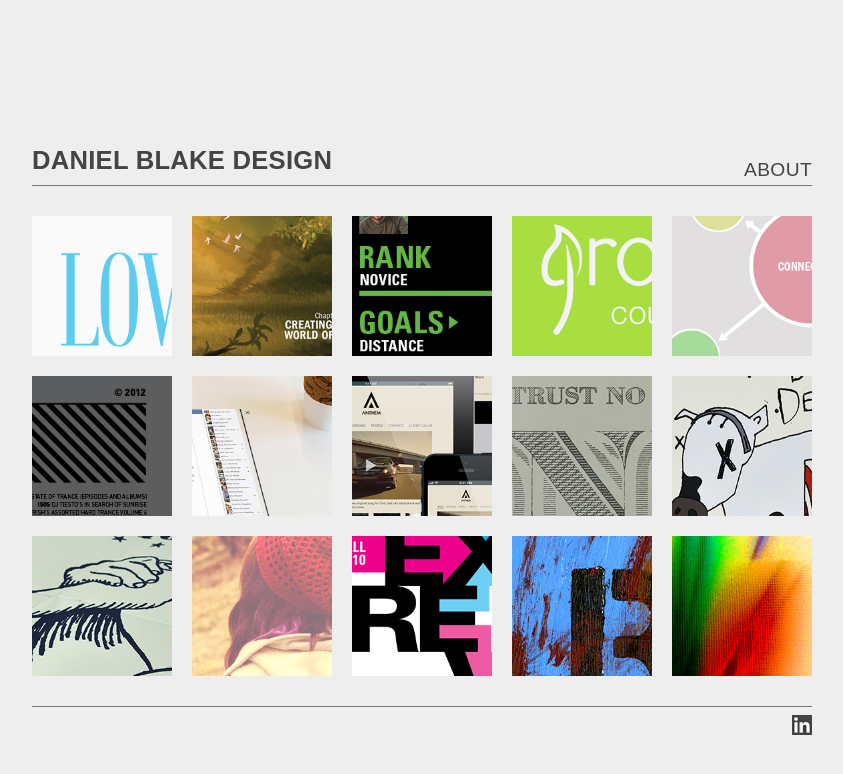
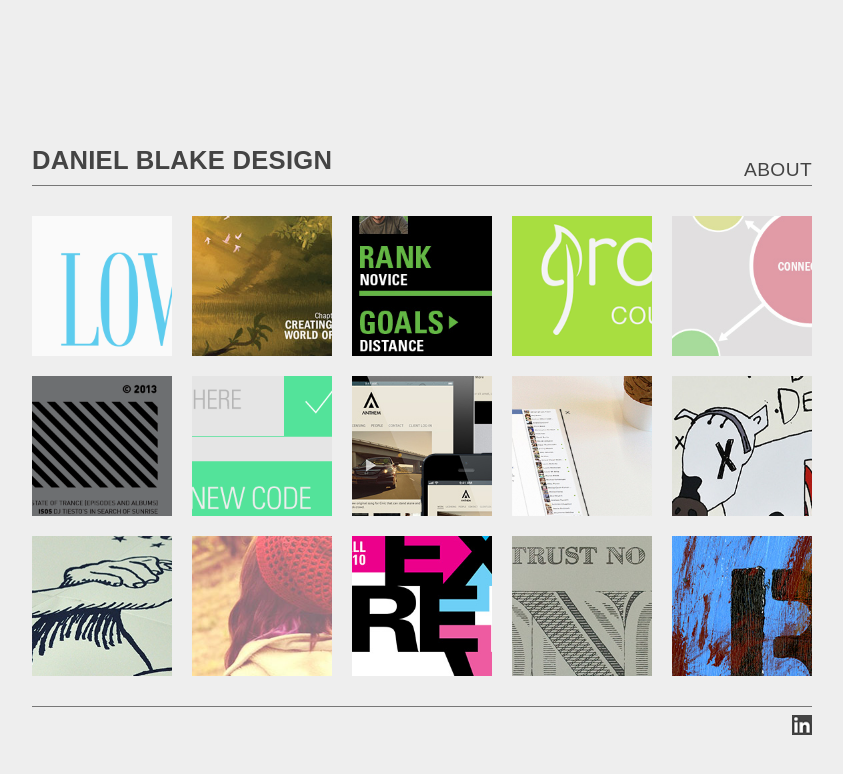
Before and after one commit to dmbdesignpdx/dmbdesignpdx.github.io, a Jekyll site: the page built from index.html, in a window 1280 px wide. Shown: the top 774 px of the page, without its empty margins (218-1061 px from the left). Built offline with Jekyll 4.4.1, drawn with Linux system fonts in a browser that asks for light colours; nearby versions of some CDN libraries; some web fonts are replaced; Markdown is read by kramdown in place of the engine named in the settings.

Commit message:
updated locally

```diff
--- a/index.html
+++ b/index.html
@@ -41,10 +41,10 @@ layout: default
 <!--  second row  -->
 
 <div id="6" class="thumbBox" name="dig"  data-title="DJ Lofy Presents Essential Favorites Digital Package: Album art and song listing pdf" data-images="ef-cover.png,ef-pdf-1.png,ef-pdf-2.png,ef-pdf-3.png"><span>Digital Album Art Design</span>
-	<img src="images/essentialsThumb.gif" id="ti3" width="auto" height="100%" />
+	<img src="images/efThumb.gif" id="ti3" width="auto" height="100%" />
 </div>
-<div id="7" class="thumbBox" name="dig" data-title="Interactive Coffee Table Concept" data-images="CT-1.jpg,CT-2.jpg,CT-3.jpg,CT-4.jpg,CT-5.jpg"><span>Digital Design Interactive Coffee Table Concept</span>
-	<img src="images/CTThumb.jpg" id="ti7" width="auto" height="100%" class="poster" />
+<div id="7" class="thumbBox" data-title="ParkWare App Design" data-images="park-1.jpg,park-2.jpg,park-3.jpg,park-4.jpg,park-5.jpg,park-6.jpg"><span>Digital Design ParkWare App</span>
+	<img src="images/parkThumb.gif" id="ti7" width="auto" height="100%" class="digital" />
 	<div class="projInfo">
 		<p class="pinfo">Digital<br>Album<br>Art +<br>PDF</p>
 	</div>
@@ -52,11 +52,11 @@ layout: default
 <div id="8" class="thumbBox" name="dig" data-title="Anthem Audio Arts Website Redesign" data-images="anthem.jpg"><span> Digital Design Anthem Website</span>
 	<img src="images/anthemThumb.jpg" id="ti8" width="auto" height="100%" class="digital" />
 	<div class="projInfo">
-		<p class="pinfo">Interactive<br>Coffee<br>Table<br>Concept</p>
+		<p class="pinfo">ParkWare<br>App</p>
 	</div>
 </div>
-<div id="9" class="thumbBox" name="poster"  data-title="If You See Something, Say Something Poster" data-images="IfyouFull.jpg"><span>Poster Design Screenprint</span>
-	<img src="images/ifyouThumb.jpg" id="ti9" width="auto" height="100%" class="advertising" />
+<div id="9" class="thumbBox" name="dig" data-title="Interactive Coffee Table Concept" data-images="CT-1.jpg,CT-2.jpg,CT-3.jpg,CT-4.jpg,CT-5.jpg"><span>Digital Design Interactive Coffee Table Concept</span>
+	<img src="images/CTThumb.jpg" id="ti9" width="auto" height="100%" class="advertising" />
 	<div id="second" class="projInfo">
 		<p class="pinfo">Civilwarland<br>In<br>Bad<br>Decline</p>
 	</div>
@@ -67,7 +67,7 @@ layout: default
 <div id="10" class="thumbBox" name="packid"  data-title="Civilwarland In Bad Decline" data-images="civil1.jpg,civil2.jpg,civil3.jpg"><span>Book Packaging Design</span>
 	<img src="images/civilThumb.jpg" id="ti10" width="auto" height="100%" class="packaging" />
 	<div class="projInfo">
-		<p class="pinfo">Trust<br>No<br>One</p>
+		<p class="pinfo">Interactive<br>Coffee<br>Table<br>Concept</p>
 	</div>
 </div>
 
@@ -88,19 +88,19 @@ layout: default
 		<p class="pinfo">Bailey's<br>Beanies<br>Website</p>
 	</div>
 </div>
-<div id="14" class="thumbBox" name="misc"  data-title="Ink + Paint Pieces" data-images="paint1.jpg,paint2.jpg,paint3.jpg"><span>Paintings</span>
-	<img src="images/paintThumb.jpg" id="ti14" width="auto" height="100%" class="misc" />
+<div id="14" class="thumbBox" name="poster"  data-title="If You See Something, Say Something Poster" data-images="IfyouFull.jpg"><span>Poster Design Screenprint</span>
+	<img src="images/ifyouThumb.jpg" id="ti14" width="auto" height="100%" class="misc" />
 	<div id="second" class="projInfo">
-		<p class="pinfo">Experimental<br>Photography</p>
+		<p class="pinfo">Ink +<br>Paint</p>
 	</div>
 	<div class="projInfo">
-		<p class="pinfo">Senior<br>Exit<br>Review</p>
+		<p class="pinfo">Senior<br>Exit<br>Review<br>Poster</p>
 	</div>
 </div>
-<div id="15" class="thumbBox" name="misc"  data-title="Experimental Photography" data-images="photo1.jpg,photo2.jpg,photo3.jpg"><span>Photography</span>
-	<img src="images/photoThumb.jpg" id="ti15" width="auto" height="100%" class="misc" />
+<div id="15" class="thumbBox" name="misc"  data-title="Ink + Paint Pieces" data-images="paint1.jpg,paint2.jpg,paint3.jpg"><span>Paintings</span>
+	<img src="images/paintThumb.jpg" id="ti15" width="auto" height="100%" class="misc" />
 	<div class="projInfo">
-		<p class="pinfo">Ink +<br>Paint<br>Pieces</p>
+		<p class="pinfo">Trust<br>No<br>One<br>Poster</p>
 	</div>
 </div>
 <div class="dmbAbout">
```
Also changed, not shown: images/efThumb.gif (added), images/park-1.jpg (added), images/park-2.jpg (added), images/park-3.jpg (added), images/park-4.jpg (added), images/park-5.jpg (added), images/park-6.jpg (added), images/parkThumb.gif (added).
